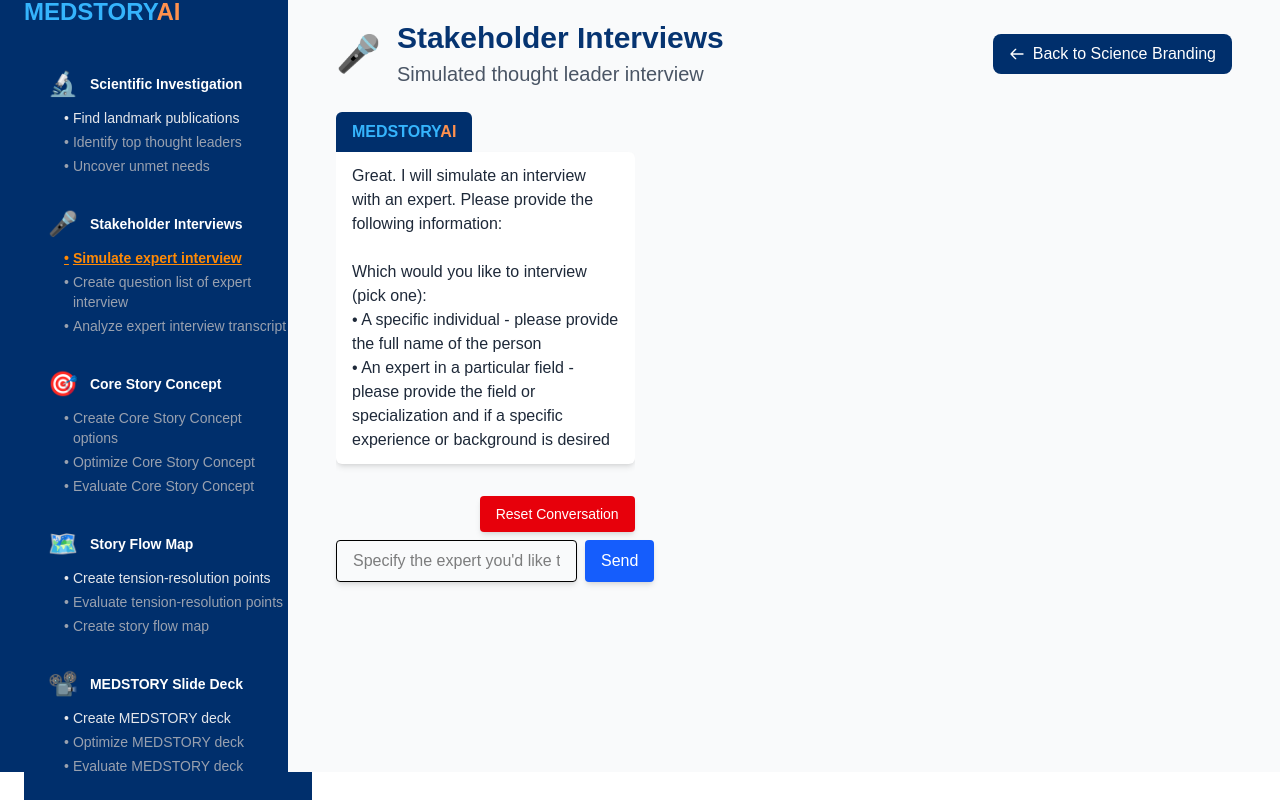
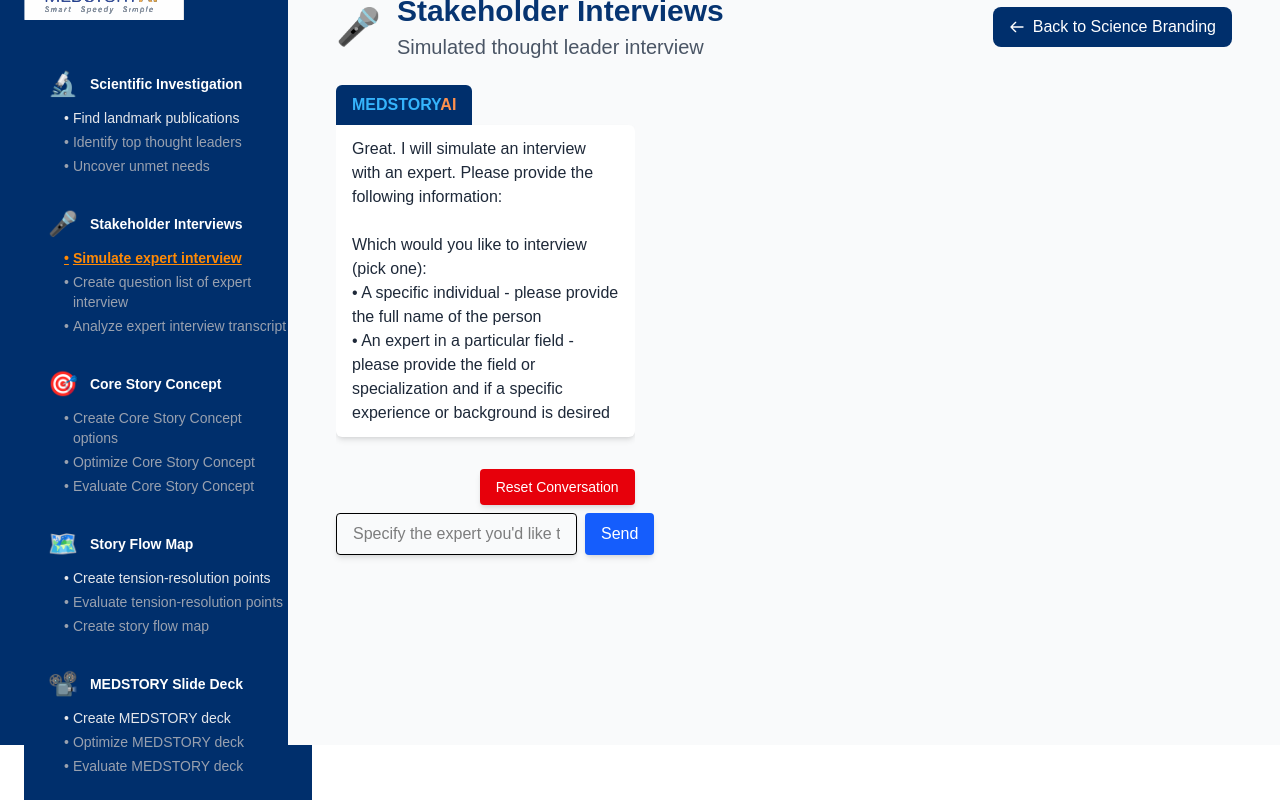
Before and after one commit to jaburnell920/medstory-ai, a Next.js app: page /scientific-investigation/top-publications in a window 1280 px wide. Built offline with nearby package versions, Linux system fonts and the light colour scheme.

Commit message:
added logo

```diff
--- a/src/app/components/PageLayout.tsx
+++ b/src/app/components/PageLayout.tsx
@@ -30,10 +30,10 @@
     <div className="flex h-screen text-black overflow-hidden">
       {/* Sidebar */}
       <aside className="w-72 bg-[#002F6C] text-white flex flex-col p-6 flex-shrink-0">
-        <h2 className="text-2xl font-bold mb-4">
-          <span style={{ color: '#35b4fc' }}>MEDSTORY</span>
-          <span style={{ color: '#ff914d' }}>AI</span>
-        </h2>
+        <div className="mb-6">
+          <img src="/logo.svg" alt="MEDSTORYAI Logo" className="w-40 h-auto" />
+        </div>
+
         <SidebarMenu />
       </aside>
 
```
Also changed, not shown: public/logo.svg (added).
